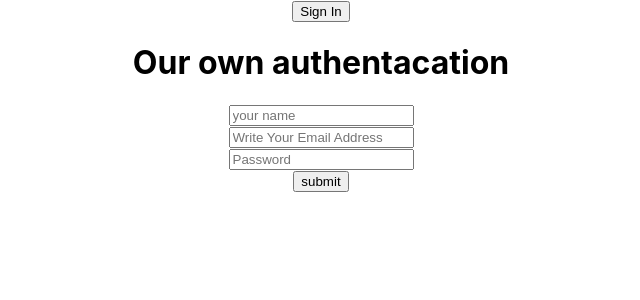
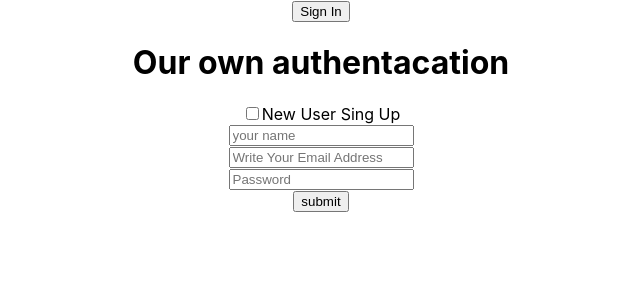
Before and after one commit to jonytalukdar/fire-auth, a React (Create React App) app: page / in a window 1280 px wide. Shown: the top 300 px of the page, without its empty margins (319-959 px from the left). Built offline with nearby package versions, Linux system fonts and the light colour scheme.

Commit message:
added checkbox for new user

```diff
--- a/src/App.js
+++ b/src/App.js
@@ -115,7 +115,8 @@ function App() {
         </div>
       )}
       <h1>Our own authentacation</h1>
-
+      <input type="checkbox" name="newUser" />
+      <label htmlFor="newUser">New User Sing Up</label>
       <form onSubmit={handleSubmit}>
         <input
           type="text"
```
